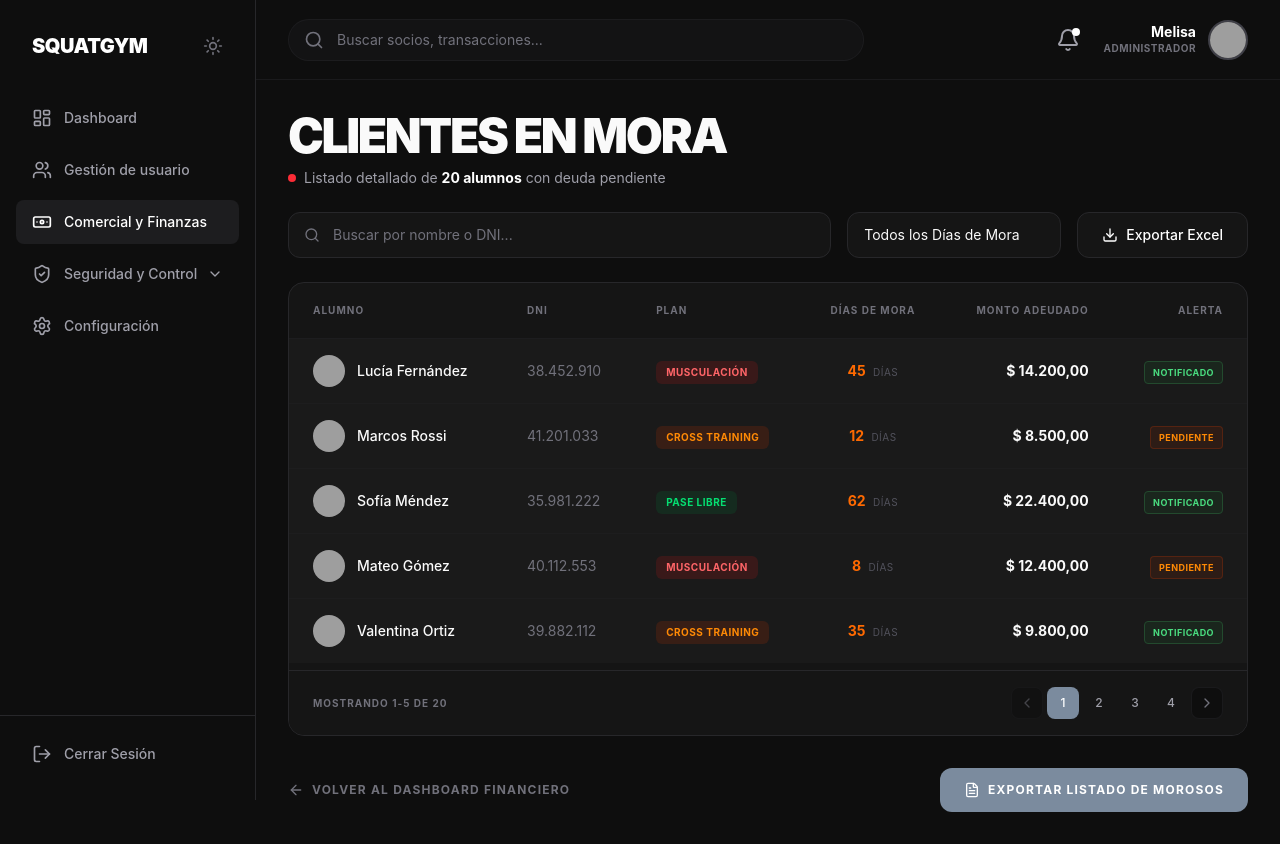
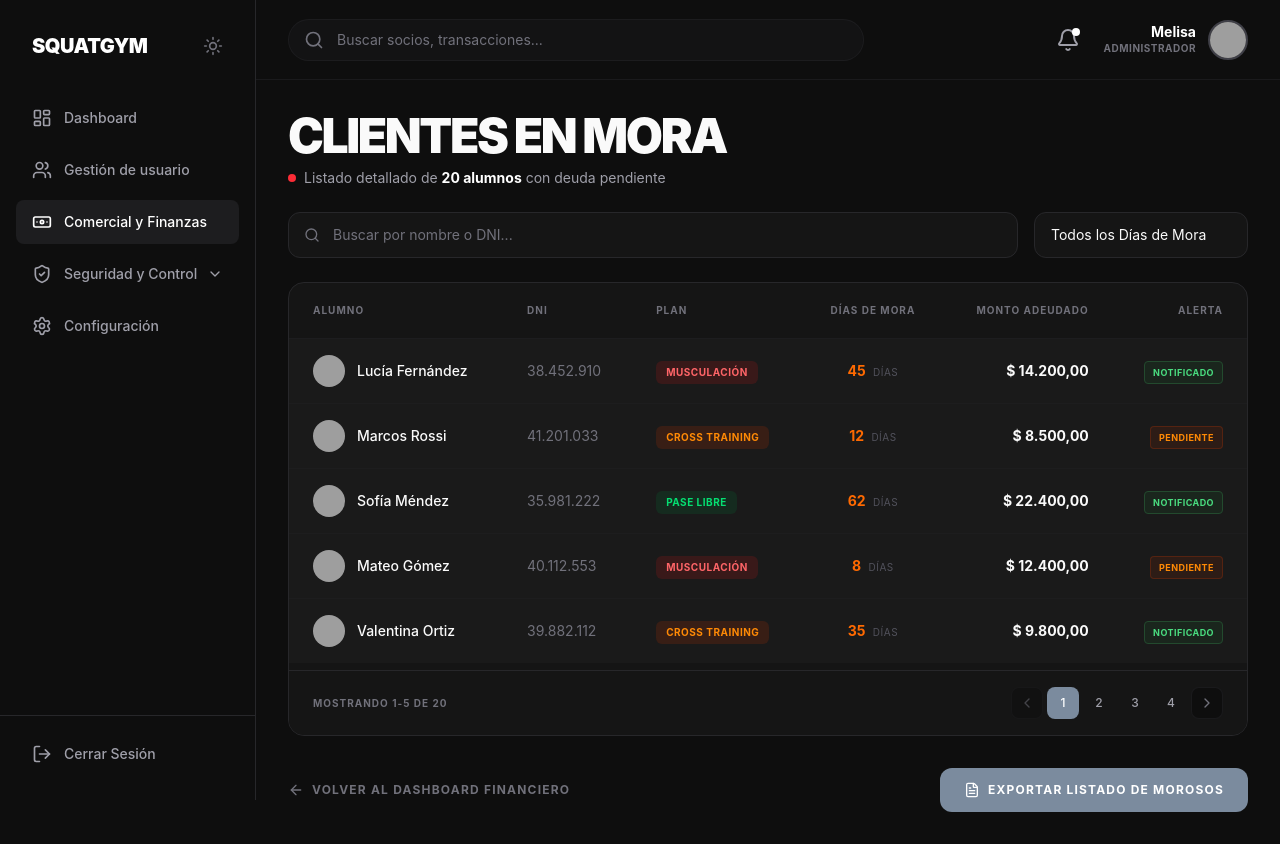
Before and after one commit to LucBere/PageAntigravity, a React (Vite) app: page /admin/finanzas/mora in a window 1280 px wide. Built offline with nearby package versions, Linux system fonts and the light colour scheme; grey boxes are pictures that could not be loaded.

Commit message:
style: remove exportar excel button from clientes mora view

```diff
--- a/src/components/admin/ClientesMora.tsx
+++ b/src/components/admin/ClientesMora.tsx
@@ -178,13 +178,7 @@ export default function ClientesMora() {
           <option value="Más de 60 días">Más de 60 días</option>
           <option value="Crítico (+90 días)">Crítico (+90 días)</option>
         </select>
-        <button
-          onClick={handleExportExcel}
-          className="flex items-center space-x-2 bg-white dark:bg-[#151515] border border-slate-200 dark:border-zinc-800 hover:bg-slate-50 dark:hover:bg-zinc-800 text-slate-700 dark:text-white px-6 py-3 rounded-xl text-sm font-medium transition-colors cursor-pointer shadow-sm dark:shadow-none"
-        >
-          <Download className="w-4 h-4" />
-          <span>Exportar Excel</span>
-        </button>
+
       </div>
 
       {/* Tabla Principal */}
```
